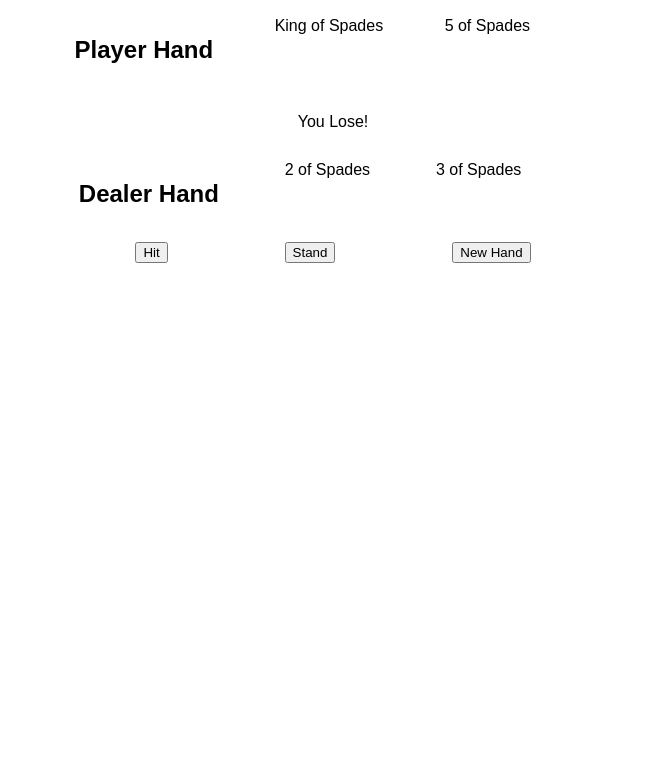
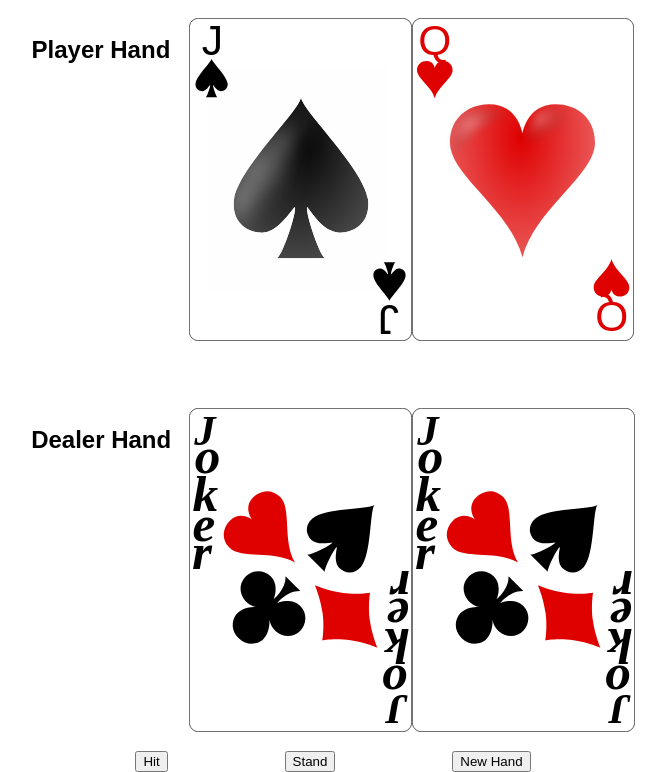
Before and after one commit to AllanHall/blackjack, a website: page public/index.html in a window 1280 px wide. Shown: the part 57-829 px from the top of the page, without its empty margins (307-973 px from the left). Drawn offline with Linux system fonts and the light colour scheme.

Commit message:
fixed blackjack game

```diff
--- a/public/index.html
+++ b/public/index.html
@@ -11,16 +11,12 @@
     <h1>Pick a card, any card!</h1>
     <section class="players-cards">
       <h2>Player Hand</h2>
-      <div class="player-display-1"></div>
-      <div class="player-display-2"></div>
-      <div class="hit-cards"></div>
+      <div class="player-display"></div>
     </section>
     <section class="winner-display"></section>
     <section class="dealers-cards">
       <h2>Dealer Hand</h2>
-      <div class="dealer-display-1"></div>
-      <div class="dealer-display-2"></div>
-      <div class="stand-cards"></div>
+      <div class="dealer-display"></div>
     </section>
     <section class="buttons">
       <button class="hit-button">Hit</button>
--- a/public/main.js
+++ b/public/main.js
@@ -1,6 +1,6 @@
-const deck = []
-const suit = ['Hearts', 'Spades', 'Diamonds', 'Clubs']
-const face = [
+let deck = []
+const suit = ['hearts', 'spades', 'diamonds', 'clubs']
+const faces = [
   { rank: 'Ace', value: 11 },
   { rank: '2', value: 2 },
   { rank: '3', value: 3 },
@@ -15,21 +15,31 @@ const face = [
   { rank: 'Queen', value: 10 },
   { rank: 'King', value: 10 }
 ]
-const playerHand = []
-const dealerHand = []
+let playerHand = []
+let dealerHand = []
+let playerScore = 0
+let dealerScore = 0
+
 const main = () => {
   makeDeck()
   shuffle()
-  dealCardToPlayer1()
-  dealCardToPlayer2()
-  dealCardToDealer1()
-  dealCardToDealer2()
+  dealCardToPlayer()
+  dealCardToPlayer()
+  dealCardToDealer()
+  dealCardToDealer()
 }
 
 const makeDeck = () => {
+  deck = []
   for (let i = 0; i < suit.length; i++) {
-    for (let j = 0; j < face.length; j++) {
-      deck.push(face[j].rank + ' ' + 'of' + ' ' + suit[i])
+    for (let j = 0; j < faces.length; j++) {
+      const card = {
+        rank: faces[j].rank,
+        value: faces[j].value,
+        suit: suit[i],
+        imageUrl: './cards/' + faces[j].rank + '_of_' + suit[i] + '.svg'
+      }
+      deck.push(card)
     }
   }
 }
@@ -46,80 +56,74 @@ const shuffle = () => {
   }
 }
 
-const dealCardToPlayer1 = () => {
-  const dealtCard = deck.shift()
-  playerHand.push()
-  document.querySelector('.player-display-1').textContent = dealtCard
-}
-const dealCardToPlayer2 = () => {
-  const dealtCard = deck.shift()
-  playerHand.push()
-  document.querySelector('.player-display-2').textContent = dealtCard
-}
-const dealCardToDealer1 = () => {
-  const dealtCard = deck.shift()
-  dealerHand.push()
-  document.querySelector('.dealer-display-1').textContent = dealtCard
-}
-const dealCardToDealer2 = () => {
-  const dealtCard = deck.shift()
-  dealerHand.push()
-  document.querySelector('.dealer-display-2').textContent = dealtCard
+const dealCardToPlayer = () => {
+  const dealtCard = deck.pop()
+  playerHand.push(dealtCard)
+  const img = document.createElement('img')
+  img.src = dealtCard.imageUrl
+  document.querySelector('.player-display').appendChild(img)
+  playerScore += dealtCard.value
 }
 
-const playerValues = () => {
-  let sum = 0
-  for (let f = 0; f < playerHand.length; f++) sum += playerHand[f].value
-  return sum
+const dealCardToDealer = () => {
+  const dealtCard = deck.pop()
+  dealerHand.push(dealtCard)
+  const img = document.createElement('img')
+  img.src = './cards/black_joker.svg'
+  document.querySelector('.dealer-display').appendChild(img)
+  dealerScore += dealtCard.value
 }
 
-const dealerValues = () => {
-  let sum = 0
-  for (let g = 0; g < dealerHand.length; g++) sum += dealerHand[g].value
-  return sum
+const showDealerHand = () => {
+  document.querySelector('.dealer-display').textContent = ''
+  for (let i = 0; i < dealerHand.length; i++) {
+    const card = dealerHand[i]
+    const img = document.createElement('img')
+    img.src = card.imageUrl
+    document.querySelector('.dealer-display').appendChild(img)
+  }
 }
 
 const hit = () => {
-  deck.pop()
-  playerHand.push()
-  document.querySelector('.hit-cards').textContent = playerHand
-  if (playerValues > 21) {
-    document.querySelector('.winner-display').innerHTML = 'You Bust!'
+  dealCardToPlayer()
+  if (playerScore > 21) {
+    document.querySelector('.winner-display').textContent = 'You Bust!'
   }
 }
 
 const stand = () => {
-  if (dealerValues <= 17) {
-    deck.pop()
-    dealerHand.push()
-    document.querySelector('.stand-cards').textContent = dealerHand
+  showDealerHand()
+  // eslint-disable-next-line no-unmodified-loop-condition
+  while (dealerScore < 17) {
+    dealCardToDealer()
+    showDealerHand()
   }
-  if (dealerValues > 21) {
-    document.querySelector('.winner-display').innerHTML = 'You Win!'
+  if (dealerScore > 21) {
+    document.querySelector('.winner-display').textContent = 'You Win!'
+  } else if (playerScore > 21) {
+    document.querySelector('.winner-display').textContent = 'You Bust!'
+  } else if (playerScore === dealerScore) {
+    document.querySelector('.winner-display').textContent = 'Its a push!'
+  } else {
+    if (playerScore > dealerScore) {
+      document.querySelector('.winner-display').textContent = 'You Win!'
+    } else document.querySelector('.winner-display').textContent = 'You Lose!'
   }
 }
 
 const newHand = () => {
+  deck = []
+  playerHand = []
+  playerScore = 0
+  dealerHand = []
+  dealerScore = 0
+  document.querySelector('.winner-display').textContent = ' '
+  document.querySelector('.player-display').textContent = ' '
+  document.querySelector('.dealer-display').textContent = ' '
   main()
-  document.querySelector('.winner-display').textContent = ' '
-  document.querySelector('.stand-cards').textContent = ' '
-  document.querySelector('.hit-cards').textContent = ' '
 }
 
-const playGame = () => {
-  hit()
-  stand()
-  if (playerValues > dealerValues) {
-    document.querySelector('.winner-display').innerHTML = 'You Win!'
-  } else {
-    document.querySelector('.winner-display').innerHTML = 'You Lose!'
-  }
-}
-
-playGame()
-
 document.addEventListener('DOMContentLoaded', main)
-document.querySelector('.hit-button').addEventListener('click', makeDeck)
 document.querySelector('.reset-button').addEventListener('click', newHand)
 document.querySelector('.hit-button').addEventListener('click', hit)
 document.querySelector('.stand-button').addEventListener('click', stand)
--- a/public/screen.css
+++ b/public/screen.css
@@ -30,14 +30,6 @@ h1 {
   margin-left: 25%;
   margin-right: 25%;
 }
-.player-display-1,
-.player-display-2,
-.dealer-display-1,
-.dealer-display-2,
-.dealer-display-3,
-.hit-cards {
-  text-align: center;
-}
 
 .buttons {
   display: flex;
```
